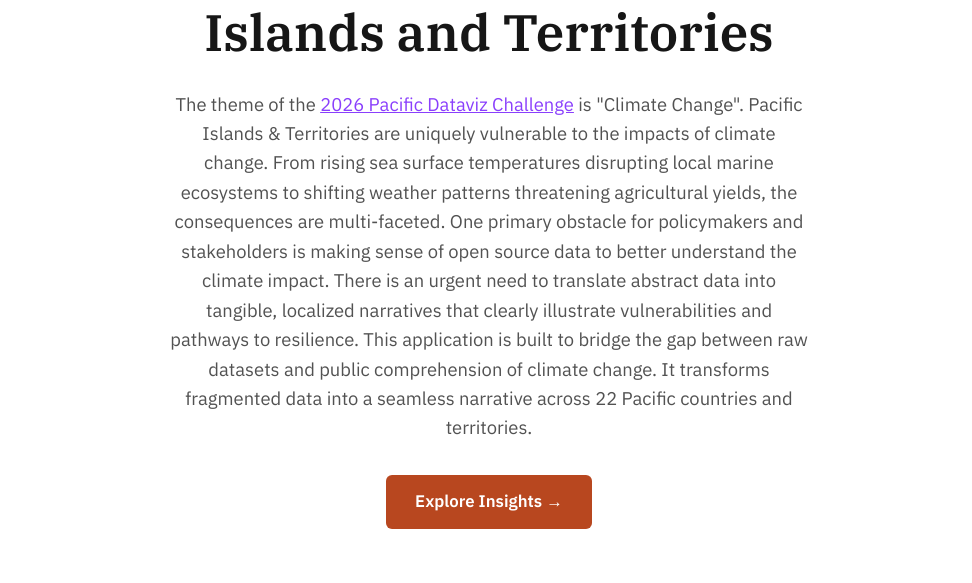
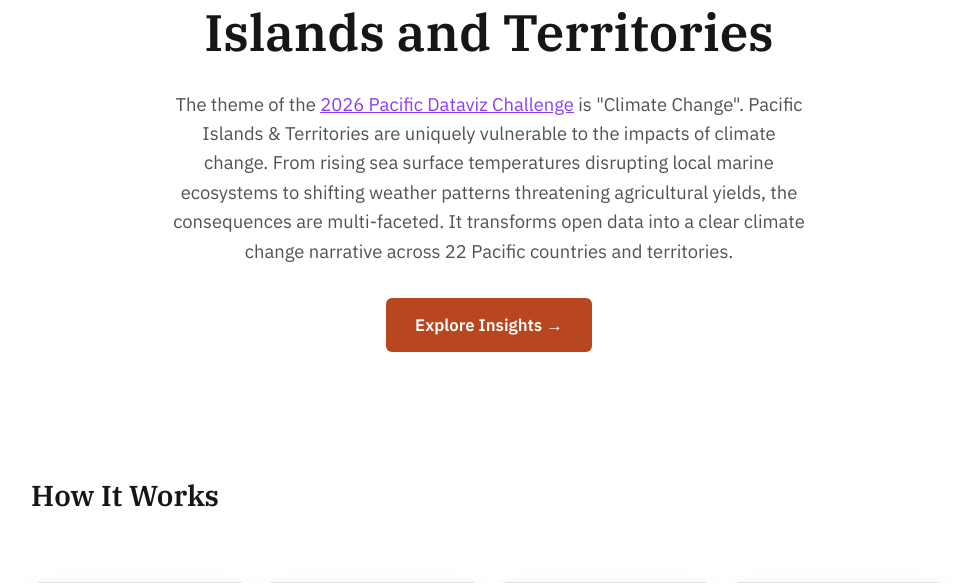
Before and after one commit to edimaudo/Atoll, a FastAPI app: page / in a window 1280 px wide. Shown: the part 336-919 px from the top of the page, without its empty margins (151-1123 px from the left). Run offline with FastAPI, Linux system fonts and the light colour scheme; some libraries are stand-ins or nearby versions.

Commit message:
Update index.html

```diff
--- a/templates/index.html
+++ b/templates/index.html
@@ -8,13 +8,14 @@
     <p class="lede">
         The theme of the <a href="https://pacificdatavizchallenge.org/" target="_blank" rel="noopener">2026 Pacific Dataviz Challenge</a>
         is "Climate Change". Pacific Islands &amp; Territories are uniquely vulnerable to the impacts of climate change.
-        From rising sea surface temperatures disrupting local marine ecosystems to shifting weather
-        patterns threatening agricultural yields, the consequences are multi-faceted. One primary obstacle for policymakers and stakeholders is making sense of open source data
-        to better understand the climate impact. There is an urgent need to translate abstract data into
-        tangible, localized narratives that clearly illustrate vulnerabilities and pathways to resilience. This application is built to bridge the gap between raw datasets and public comprehension of climate change.
-        It transforms fragmented data into a seamless narrative across {{ territory_count }} Pacific countries and territories.
+        From rising sea surface temperatures disrupting local marine ecosystems to shifting weather patterns threatening agricultural yields, the consequences are multi-faceted.
+        It transforms open data into a clear climate change narrative across {{ territory_count }} Pacific countries and territories.
     </p>
 
+    <!-- One primary obstacle for policymakers and stakeholders is making sense of open source data
+        to better understand the climate impact. There is an urgent need to translate abstract data into
+    This application bridges the gap between open data and public comprehension of climate change.
+        tangible, localized narratives that clearly illustrate vulnerabilities and pathways to resilience -->
 
 
     <a href="/app" class="btn-cta">Explore Insights →</a>
```
